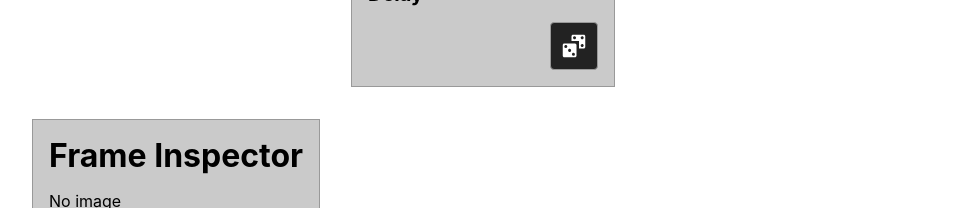
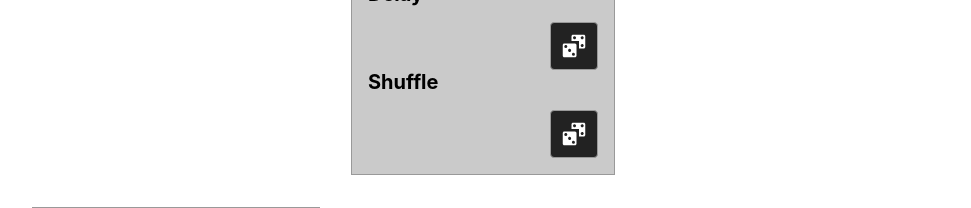
Before and after one commit to tomShoutTheSecond/ImageGlitcher, a React (Create React App) app in the folder image-glitcher/: page / in a window 1280 px wide. Shown: the part 251-459 px from the top of the page, without its empty margins (0-971 px from the left). Built offline with nearby package versions, Linux system fonts and the light colour scheme.

Commit message:
Make separate dice button for shuffle images

```diff
--- a/image-glitcher/public/frameRenderer.js
+++ b/image-glitcher/public/frameRenderer.js
@@ -89,9 +89,11 @@ class FrameRendererAmpMod
     {
         let headerLength = 54; //value seems to work well for bitmap files
 
-        let isShuffle = true;
+        let isShuffle = settings.mode == "shuffle";
         if(isShuffle)
         {
+            //skip the byte loop for shuffle, as it does not process one sample at a time
+
             let header = buffer.slice(0, headerLength - 1);
             let unprocessedBuffer = buffer.slice(headerLength, buffer.length - headerLength);
             let shuffledBuffer = this.bufferProcessShuffle(unprocessedBuffer);
@@ -222,7 +224,7 @@ class FrameRendererAmpMod
 
     bufferProcessShuffle(buffer)
     {
-        let segments = 16;
+        let segments = 48;
 
         //choose (segments - 1) random indexes from the buffer
         let length = buffer.length;
@@ -357,6 +359,16 @@ class DelaySettings
     }
 }
 
+class ShuffleSettings
+{
+    segments = 0;
+
+    constructor(segments)
+    {
+        this.segments = segments;
+    }
+}
+
 class ImageProcessorSettings
 {
     mode = "ampMod";
--- a/image-glitcher/src/ImageProcessor.tsx
+++ b/image-glitcher/src/ImageProcessor.tsx
@@ -2,13 +2,14 @@ import { Util } from "./Util";
 import { State, KeyFrame as KeyFrame, TransitionFrame } from "./App";
 import { AudioLink } from "./AudioLink";
 
-export type ProcessorMode = "ampMod" | "delay";
+export type ProcessorMode = "ampMod" | "delay" | "shuffle";
 
 export class ImageProcessorSettings
 {
     mode : ProcessorMode = "ampMod";
     ampModSettings = AmpModSettings.default;
     delaySettings = DelaySettings.default;
+    shuffleSettings = ShuffleSettings.default;
 
     constructor(mode : ProcessorMode, ampModSettings : AmpModSettings, delaySettings : DelaySettings)
     {
@@ -49,6 +50,18 @@ export class DelaySettings
         this.delay = delay;
         this.feedback = feedback;
         this.mix = mix;
+    }
+}
+
+export class ShuffleSettings
+{
+    static get default() { return { segments: 0 } };
+
+    segments = 0;
+
+    constructor(segments : number)
+    {
+        this.segments = segments;
     }
 }
 
@@ -106,6 +119,7 @@ export class ImageProcessor
     {
         let ampModSettings = AmpModSettings.default;
         let delaySettings = DelaySettings.default;
+        let shuffleSettings = ShuffleSettings.default;
 
         switch(mode)
         {
@@ -153,6 +167,15 @@ export class ImageProcessor
                 let randomMix = 0.9 + Math.random() * 0.1;
 
                 delaySettings = new DelaySettings(randomDelay, randomFeedback, randomMix);
+
+                break;
+
+            case "shuffle":
+
+                let minSegments = 2;
+                let maxSegments = 200;
+                let segments = Math.round(Util.mixNumber(minSegments, maxSegments, Math.random()));
+                shuffleSettings = new ShuffleSettings(segments);
 
                 break;
         }
--- a/image-glitcher/src/ImageProcessorWindow.tsx
+++ b/image-glitcher/src/ImageProcessorWindow.tsx
@@ -49,6 +49,10 @@ export class ImageProcessorWindow extends React.Component<ImageProcessorWindowPr
                 <div style={Styles.alignRight}>
                     <IconButton iconName="dice-multiple" onClick={() => this.generateRandomFrame("delay")}/>
                 </div>
+                <h2 style={Styles.h2Style}>Shuffle</h2>
+                <div style={Styles.alignRight}>
+                    <IconButton iconName="dice-multiple" onClick={() => this.generateRandomFrame("shuffle")}/>
+                </div>
             </div>
         );
     }
```
